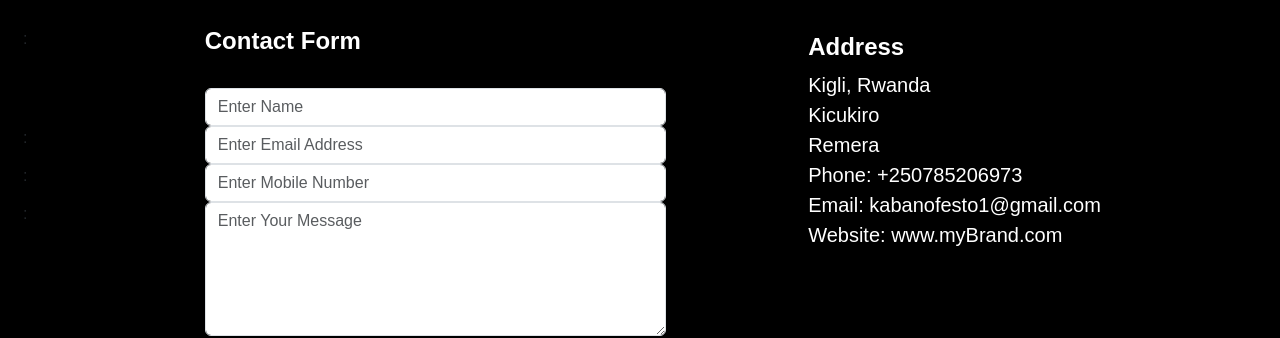
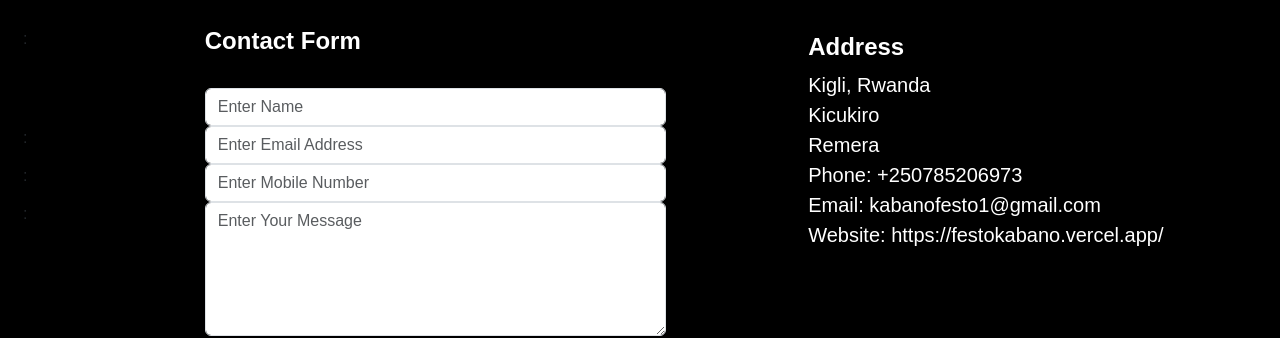
Before and after one commit to KABANOFESTO/Myprotofolio, a React (Vite) app: page / in a window 1280 px wide. Shown: the part 5393-5731 px from the top of the page. Built offline with nearby package versions, Linux system fonts and the light colour scheme; a web font is replaced by a local one.

Commit message:
ch-contactp-update

```diff
--- a/src/pages/Contact.jsx
+++ b/src/pages/Contact.jsx
@@ -107,7 +107,7 @@ const Contact = () => {
                                         <br />
                                         Email: kabanofesto1@gmail.com
                                         <br />
-                                        Website: www.myBrand.com
+                                        Website: https://festokabano.vercel.app/
                                         <br />
                                     </p>
                                 </div>
```
